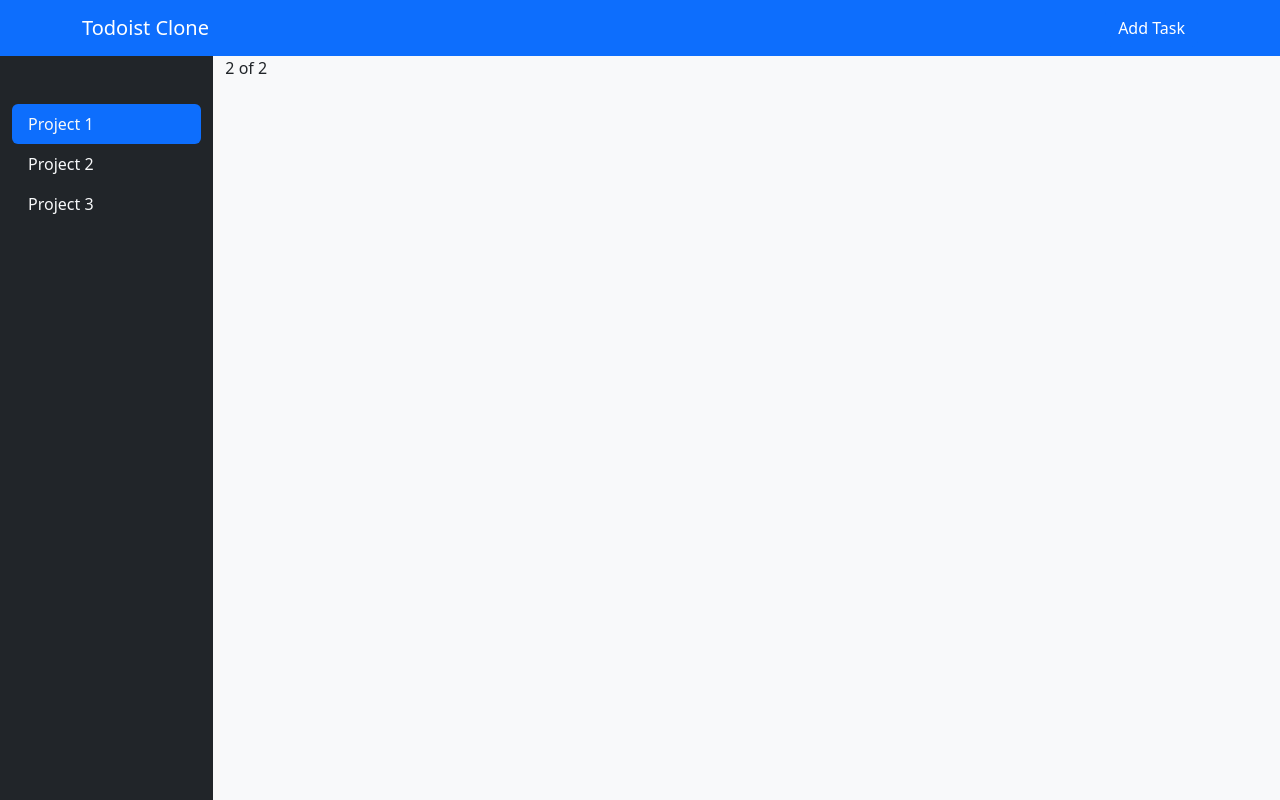
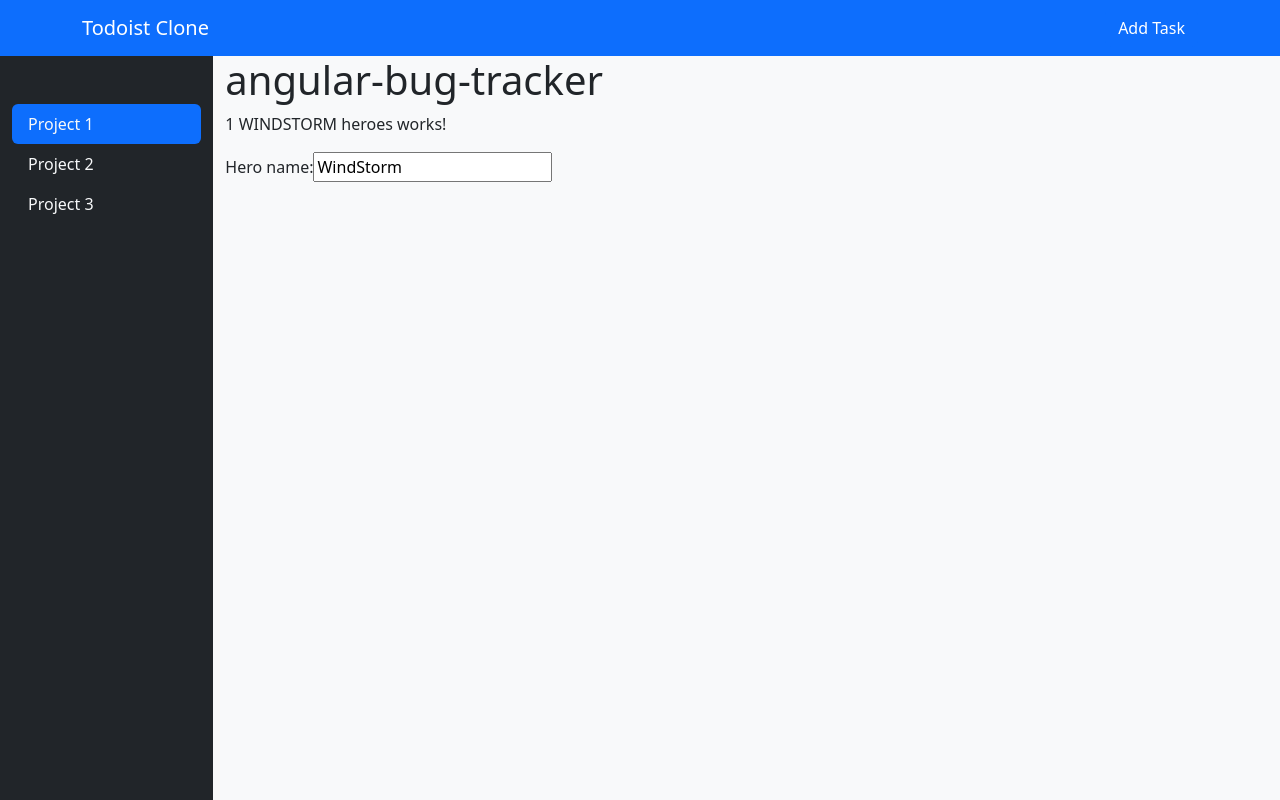
Before and after one commit to z2lai/angular-bug-tracker, an Angular app: page / in a window 1280 px wide. Built offline with nearby package versions, Linux system fonts and the light colour scheme.

Commit message:
Added hero interface and two-way binding to heroes component

```diff
--- a/src/app/app.component.html
+++ b/src/app/app.component.html
@@ -22,7 +22,8 @@
         </ul>
       </div>
       <div class="col-10">
-        2 of 2
+        <h1>{{title}}</h1>
+        <bt-heroes></bt-heroes>
       </div>
     </div>
   </div>
--- a/src/app/app.module.ts
+++ b/src/app/app.module.ts
@@ -1,5 +1,6 @@
 import { NgModule } from '@angular/core';
 import { BrowserModule } from '@angular/platform-browser';
+import { FormsModule } from '@angular/forms';
 
 import { AppComponent } from './app.component';
 import { NgbModule } from '@ng-bootstrap/ng-bootstrap';
@@ -12,6 +13,7 @@
   ],
   imports: [
     BrowserModule,
+    FormsModule,
     NgbModule
   ],
   providers: [],
--- /dev/null
+++ b/src/app/hero.ts
@@ -0,0 +1,4 @@
+export interface Hero {
+    id: number;
+    name: string;
+}
--- a/src/app/heroes/heroes.component.html
+++ b/src/app/heroes/heroes.component.html
@@ -1 +1,5 @@
-<p>heroes works!</p>
+<p>{{hero.id}} {{hero.name | uppercase}} heroes works!</p>
+<div>
+    <label for="name">Hero name: </label>
+    <input id="name" [(ngModel)]="hero.name" placeholder="name">
+</div>
--- a/src/app/heroes/heroes.component.ts
+++ b/src/app/heroes/heroes.component.ts
@@ -1,4 +1,5 @@
 import { Component, OnInit } from '@angular/core';
+import { Hero } from '../hero';
 
 @Component({
   selector: 'bt-heroes',
@@ -6,6 +7,10 @@
   styleUrls: ['./heroes.component.css']
 })
 export class HeroesComponent implements OnInit {
+  hero: Hero = {
+    id: 1,
+    name: 'WindStorm'
+  }
 
   constructor() { }
 
```
